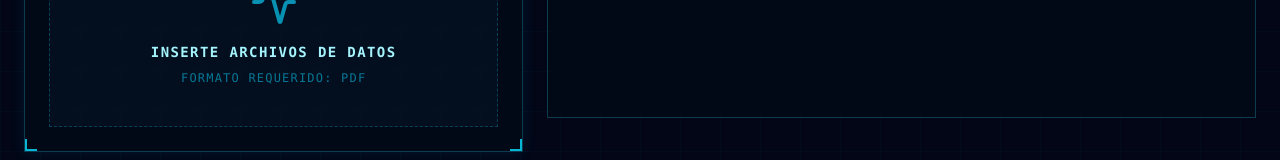
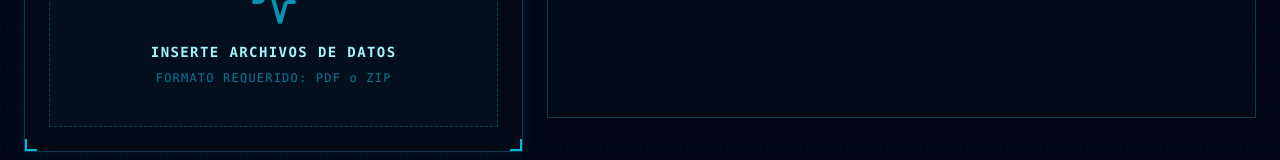
Before and after one commit to CEZJ/EXTRACTOR-TOTAL, a React (Vite) app in the folder frontend/: page / in a window 1280 px wide. Both pictures are taken after a click on the button "INICIAR SECUENCIA". Shown: the part 249-409 px from the top of the page. Built offline with nearby package versions, Linux system fonts and the light colour scheme.

Commit message:
puede que ayude con formato zip

```diff
--- a/frontend/src/App.jsx
+++ b/frontend/src/App.jsx
@@ -243,8 +243,8 @@ export default function App() {
                 <div className="absolute inset-0 bg-gradient-to-b from-transparent via-cyan-500/5 to-transparent translate-y-[-100%] group-hover:translate-y-[100%] transition-transform duration-1000"></div>
                 <Activity className="w-12 h-12 text-cyan-600 mb-4 group-hover:text-cyan-400 group-hover:drop-shadow-[0_0_8px_rgba(34,211,238,0.8)] transition-all" />
                 <h3 className="text-sm font-bold tracking-widest text-cyan-200 mb-2">INSERTE ARCHIVOS DE DATOS</h3>
-                <p className="text-xs text-cyan-600/80 tracking-widest">FORMATO REQUERIDO: PDF</p>
-                <input type="file" multiple accept=".pdf" className="hidden" ref={fileInputRef} onChange={(e) => procesarArchivos(e.target.files)} />
+                <p className="text-xs text-cyan-600/80 tracking-widest">FORMATO REQUERIDO: PDF o ZIP </p>
+                <input type="file" multiple accept=".pdf,.zip,application/zip,application/x-zip-compressed" className="hidden" ref={fileInputRef} onChange={(e) => procesarArchivos(e.target.files)} />
               </div>
             )}
 
```
